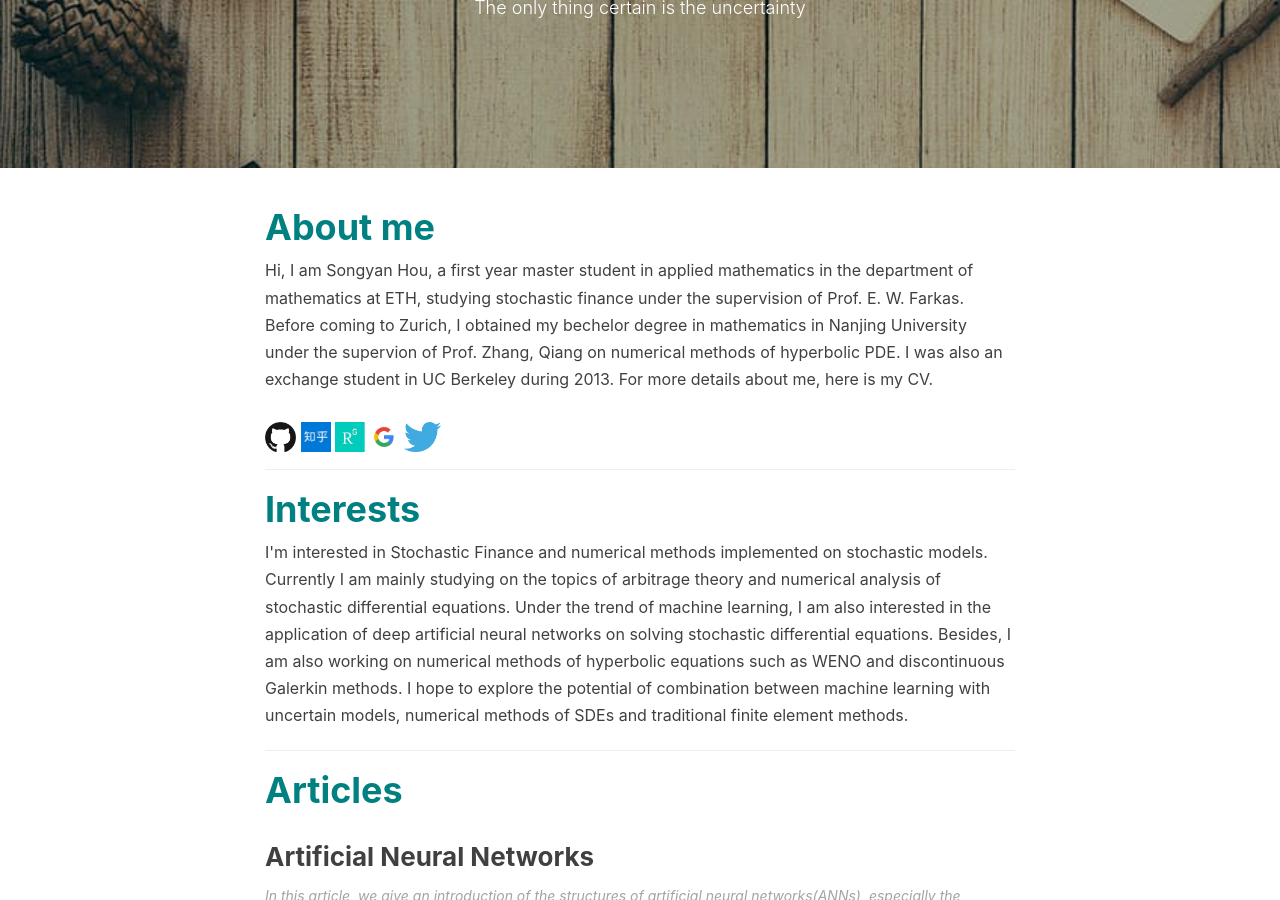
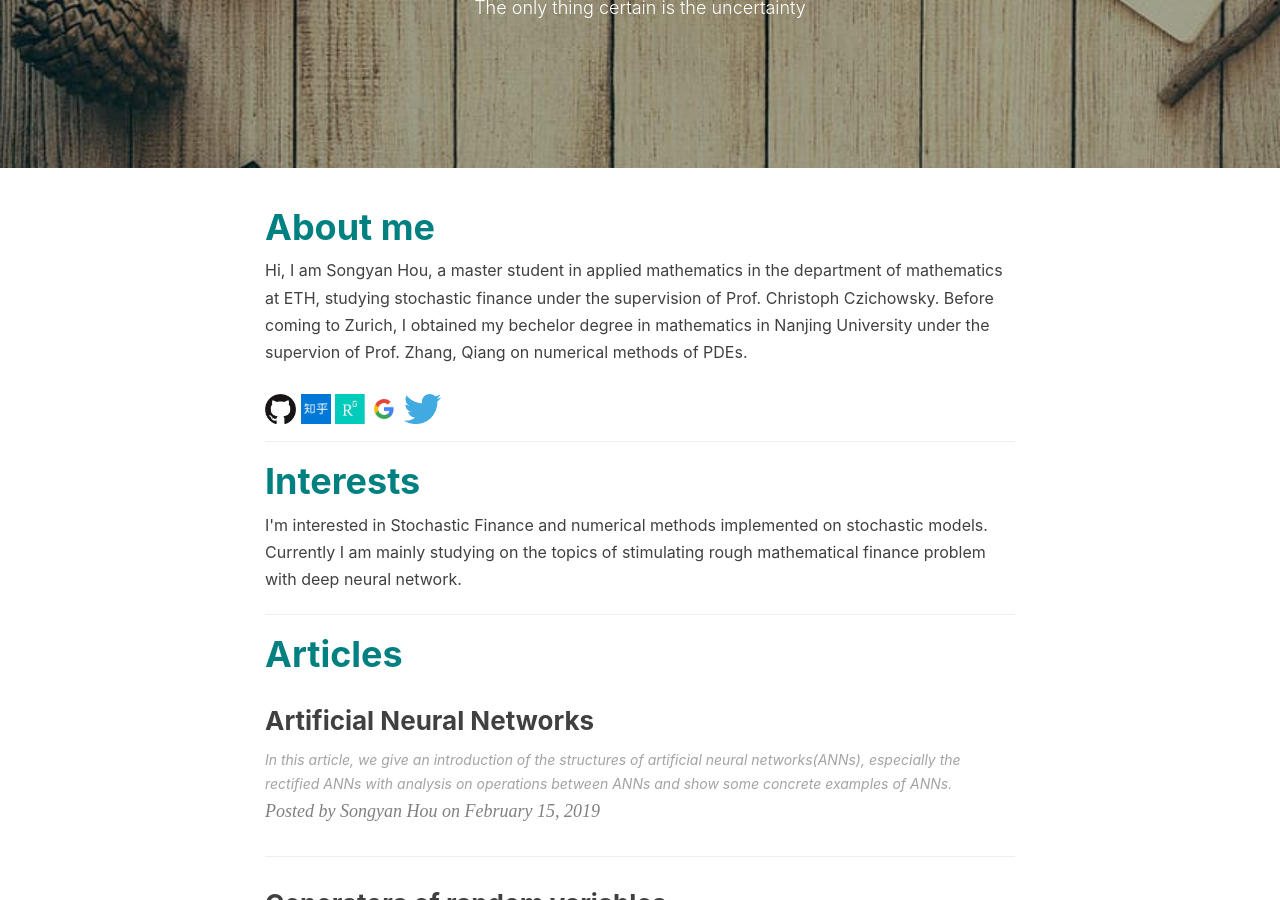
Before and after one commit to justinhou95/justinhou95.github.io, a Jekyll site: the page built from index.html, in a window 1280 px wide and 900 px high, scrolled down 250 px. Built offline with Jekyll 4.4.1, drawn with Linux system fonts in a browser that asks for light colours; nearby versions of some CDN libraries; the list of posts is cut into pages by our own code; comment, search, counter and statistics services are not loaded.

Commit message:
not cite

```diff
--- a/index.html
+++ b/index.html
@@ -6,8 +6,9 @@
 <h1>
         <font color = Teal  >   About me </font>
 </h1>
-Hi, I am Songyan Hou, a first year master student in applied mathematics in the department of
-mathematics at ETH, studying stochastic finance under the supervision of Prof. E. W. Farkas. Before coming to Zurich, I obtained my bechelor degree in mathematics in Nanjing University under the supervion of Prof. Zhang, Qiang on numerical methods of hyperbolic PDE. I was also an exchange student in UC Berkeley during 2013. For more details about me, here is my <a href="https://github.com/justinhou95">CV</a>.
+Hi, I am Songyan Hou, a master student in applied mathematics in the department of mathematics at ETH, studying
+stochastic finance under the supervision of Prof. Christoph Czichowsky. Before coming to Zurich, I obtained my bechelor
+degree in mathematics in Nanjing University under the supervion of Prof. Zhang, Qiang on numerical methods of PDEs.
 <br><br>
 <a href="https://github.com/justinhou95"><img src="./img/git.jpg" height="30px" style="margin-bottom:-3px"></a>
 <a href="https://www.zhihu.com/"><img src="./img/zh.jpg" height="30px" style="margin-bottom:-3px"></a>
@@ -21,7 +22,8 @@
     </font>
 </h1>
     I'm interested in Stochastic Finance and numerical methods implemented on
-    stochastic models. Currently I am mainly studying on the topics of arbitrage theory and numerical analysis of stochastic differential equations. Under the trend of machine learning, I am also interested in the application of deep artificial neural networks on solving stochastic differential equations. Besides, I am also working on numerical methods of hyperbolic equations such as WENO and discontinuous Galerkin methods. I hope to explore the potential of combination between machine learning with uncertain models, numerical methods of SDEs and traditional finite element methods.
+    stochastic models. Currently I am mainly studying on the topics of stimulating rough mathematical finance problem with
+    deep neural network.
 <hr>
 <h1>
 <font color = Teal > Articles </font>
```
Also changed, not shown: 4 other files.
